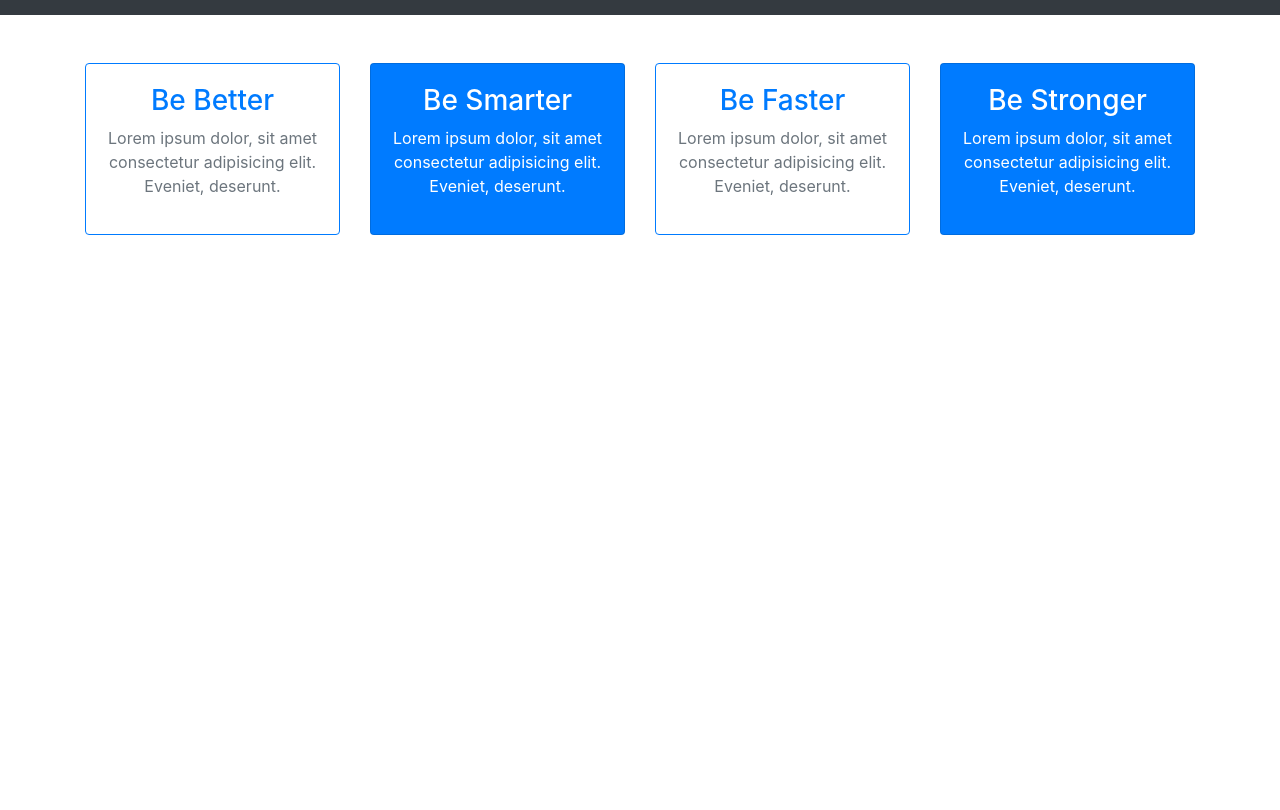
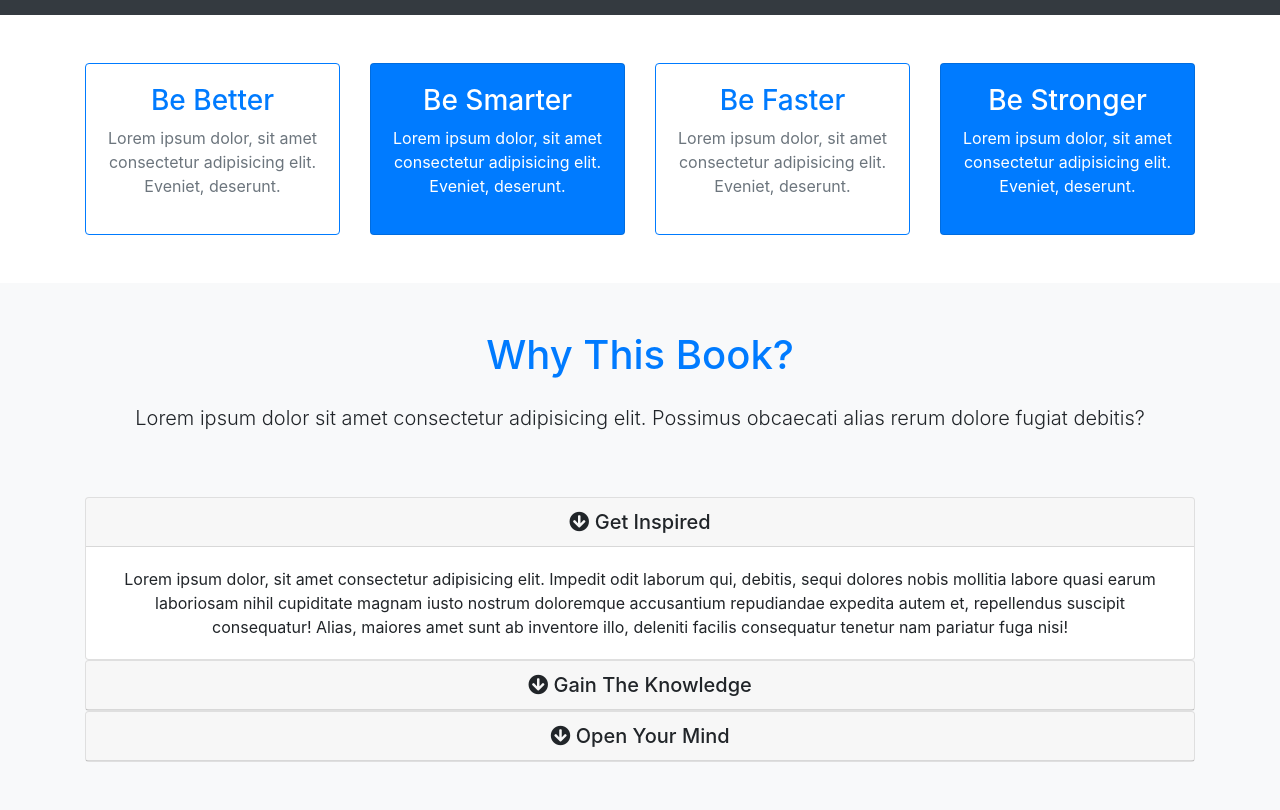
Before and after one commit to elvan/book-website-html-css-bootstrap-4, a plain HTML site: page index.html in a window 1280 px wide. Shown: the part 834-1644 px from the top of the page. Before the commit the page ends 1117 px from the top, so only its background shows below. Drawn offline with nearby package versions, Linux system fonts and the light colour scheme.

Commit message:
about section

```diff
--- a/index.html
+++ b/index.html
@@ -137,6 +137,86 @@
       </div>
     </section>
 
+    <!-- ABOUT / WHY SECTION -->
+    <section id="about" class="py-5 text-center bg-light">
+      <div class="container">
+        <div class="row">
+          <div class="col">
+            <div class="info-header mb-5">
+              <h1 class="text-primary pb-3">Why This Book?</h1>
+              <p class="lead pb-3">
+                Lorem ipsum dolor sit amet consectetur adipisicing elit. Possimus obcaecati alias
+                rerum dolore fugiat debitis?
+              </p>
+            </div>
+
+            <!-- ACCORDION -->
+            <div id="accordion">
+              <div class="card">
+                <div class="card-header">
+                  <h5 class="mb-0">
+                    <div href="#collapse1" data-toggle="collapse" data-parent="#accordion">
+                      <i class="fas fa-arrow-circle-down"></i> Get Inspired
+                    </div>
+                  </h5>
+                </div>
+
+                <div id="collapse1" class="collapse show">
+                  <div class="card-body">
+                    Lorem ipsum dolor, sit amet consectetur adipisicing elit. Impedit odit laborum
+                    qui, debitis, sequi dolores nobis mollitia labore quasi earum laboriosam nihil
+                    cupiditate magnam iusto nostrum doloremque accusantium repudiandae expedita
+                    autem et, repellendus suscipit consequatur! Alias, maiores amet sunt ab
+                    inventore illo, deleniti facilis consequatur tenetur nam pariatur fuga nisi!
+                  </div>
+                </div>
+              </div>
+
+              <div class="card">
+                <div class="card-header">
+                  <h5 class="mb-0">
+                    <div href="#collapse2" data-toggle="collapse" data-parent="#accordion">
+                      <i class="fas fa-arrow-circle-down"></i> Gain The Knowledge
+                    </div>
+                  </h5>
+                </div>
+
+                <div id="collapse2" class="collapse">
+                  <div class="card-body">
+                    Lorem ipsum dolor, sit amet consectetur adipisicing elit. Impedit odit laborum
+                    qui, debitis, sequi dolores nobis mollitia labore quasi earum laboriosam nihil
+                    cupiditate magnam iusto nostrum doloremque accusantium repudiandae expedita
+                    autem et, repellendus suscipit consequatur! Alias, maiores amet sunt ab
+                    inventore illo, deleniti facilis consequatur tenetur nam pariatur fuga nisi!
+                  </div>
+                </div>
+              </div>
+
+              <div class="card">
+                <div class="card-header">
+                  <h5 class="mb-0">
+                    <div href="#collapse3" data-toggle="collapse" data-parent="#accordion">
+                      <i class="fas fa-arrow-circle-down"></i> Open Your Mind
+                    </div>
+                  </h5>
+                </div>
+
+                <div id="collapse3" class="collapse">
+                  <div class="card-body">
+                    Lorem ipsum dolor, sit amet consectetur adipisicing elit. Impedit odit laborum
+                    qui, debitis, sequi dolores nobis mollitia labore quasi earum laboriosam nihil
+                    cupiditate magnam iusto nostrum doloremque accusantium repudiandae expedita
+                    autem et, repellendus suscipit consequatur! Alias, maiores amet sunt ab
+                    inventore illo, deleniti facilis consequatur tenetur nam pariatur fuga nisi!
+                  </div>
+                </div>
+              </div>
+            </div>
+          </div>
+        </div>
+      </div>
+    </section>
+
     <script
       src="http://code.jquery.com/jquery-3.3.1.min.js"
       integrity="sha256-FgpCb/KJQlLNfOu91ta32o/NMZxltwRo8QtmkMRdAu8="
```
